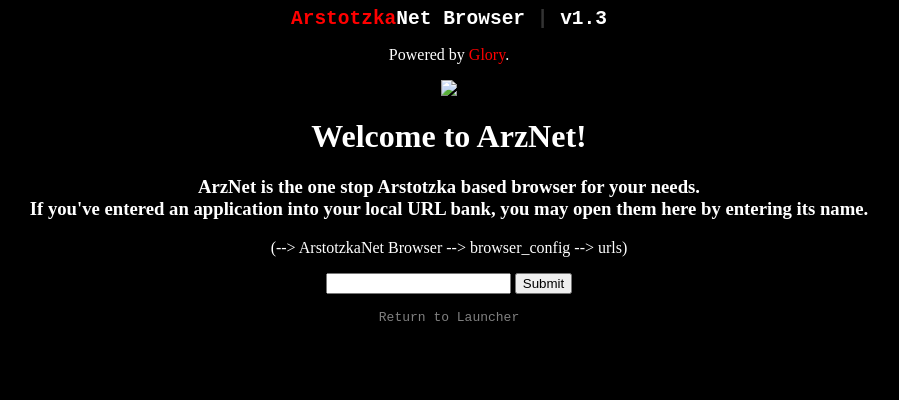
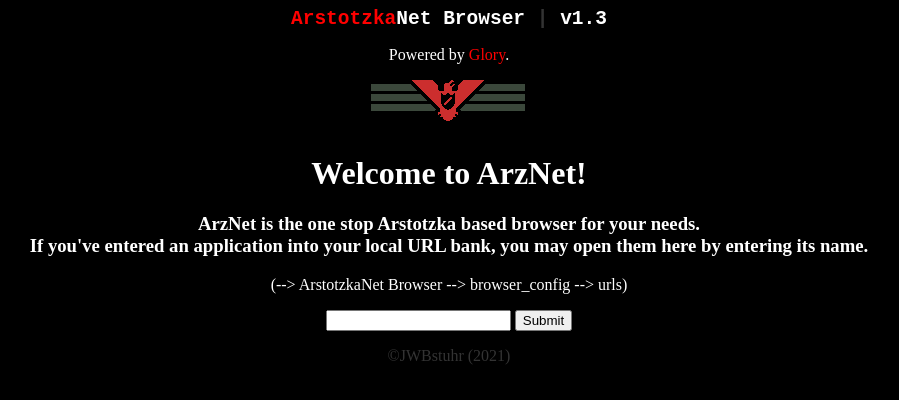
Before and after one commit to JWBstuhr/ArzNet, a plain HTML site: page index.html in a window 1280 px wide. Shown: the whole page, without its empty margins (191-1090 px from the left). Drawn offline with Linux system fonts and the light colour scheme; files that its build step writes are made by us from their sources.

Commit message:
Update index.html

```diff
--- a/index.html
+++ b/index.html
@@ -1,10 +1,10 @@
 <title>ArzNet Home</title>
 <script src="addlink.js"></script>
-<link rel=icon href="../theme/images/ico.jpg">
-<link rel=stylesheet href="../theme/theme.css">
+<link rel=icon href="ico.jpg">
+<link rel=stylesheet href="theme.css">
 <pre><h2 class="bld"><span class="red">Arstotzka</span>Net Browser <span class="dgry">|</span> v1.3</h2></pre>
 <p>Powered by <span class="red">Glory</span>.</p>
-<p><img src="../theme/images/header.png"></p>
+<p><img src="header.png"></p>
 
 <h1>Welcome to ArzNet!</h1>
 <h3>ArzNet is the one stop Arstotzka based browser for your needs.
@@ -16,4 +16,4 @@
 <input type="submit">
 </form></p>
 
-<pre><p><a class="lgry" href="../../../ArzNet Launcher.html">Return to Launcher</a></p></pre>
+<p class=dgry>©JWBstuhr (2021)</p>
```
